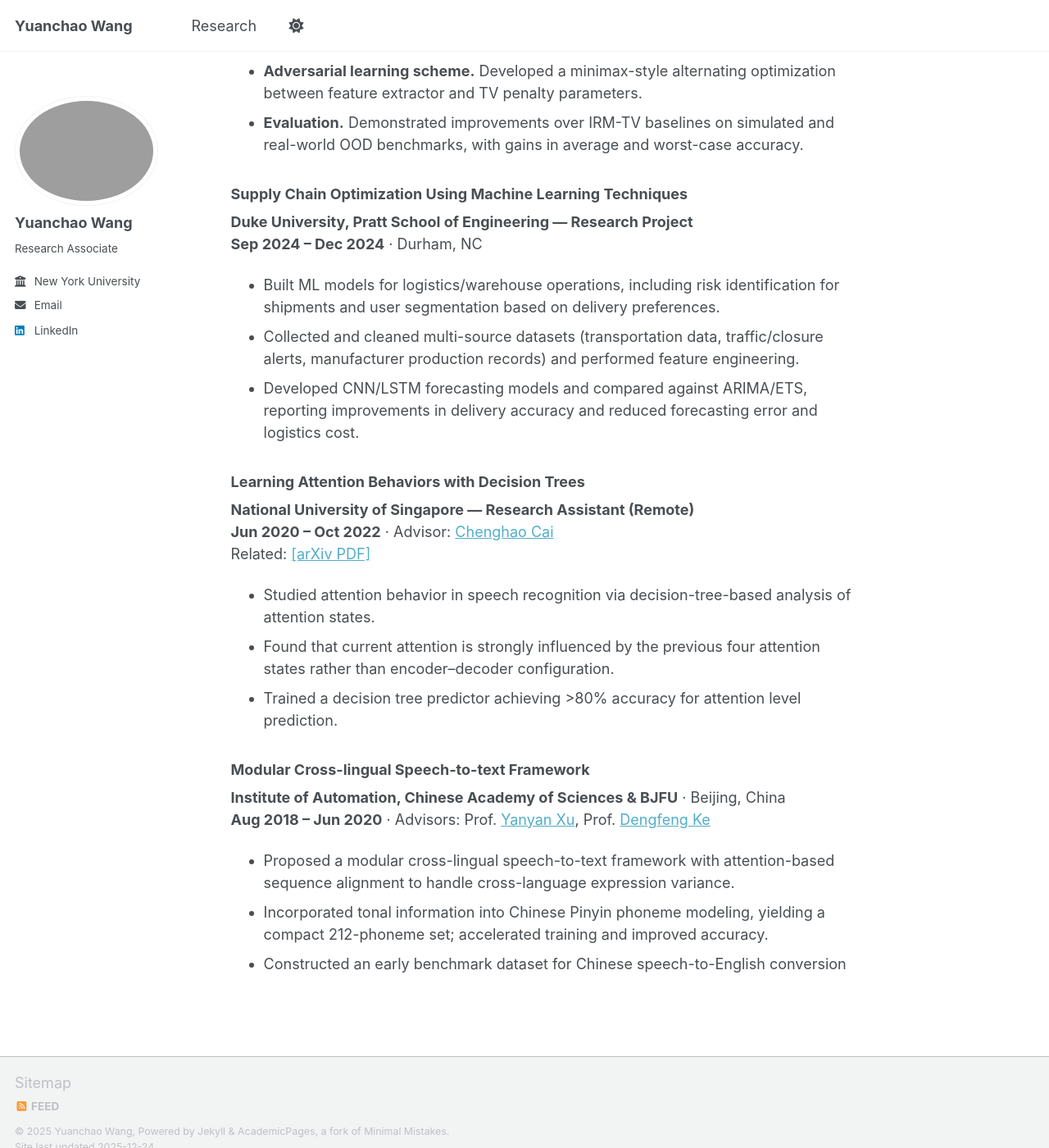
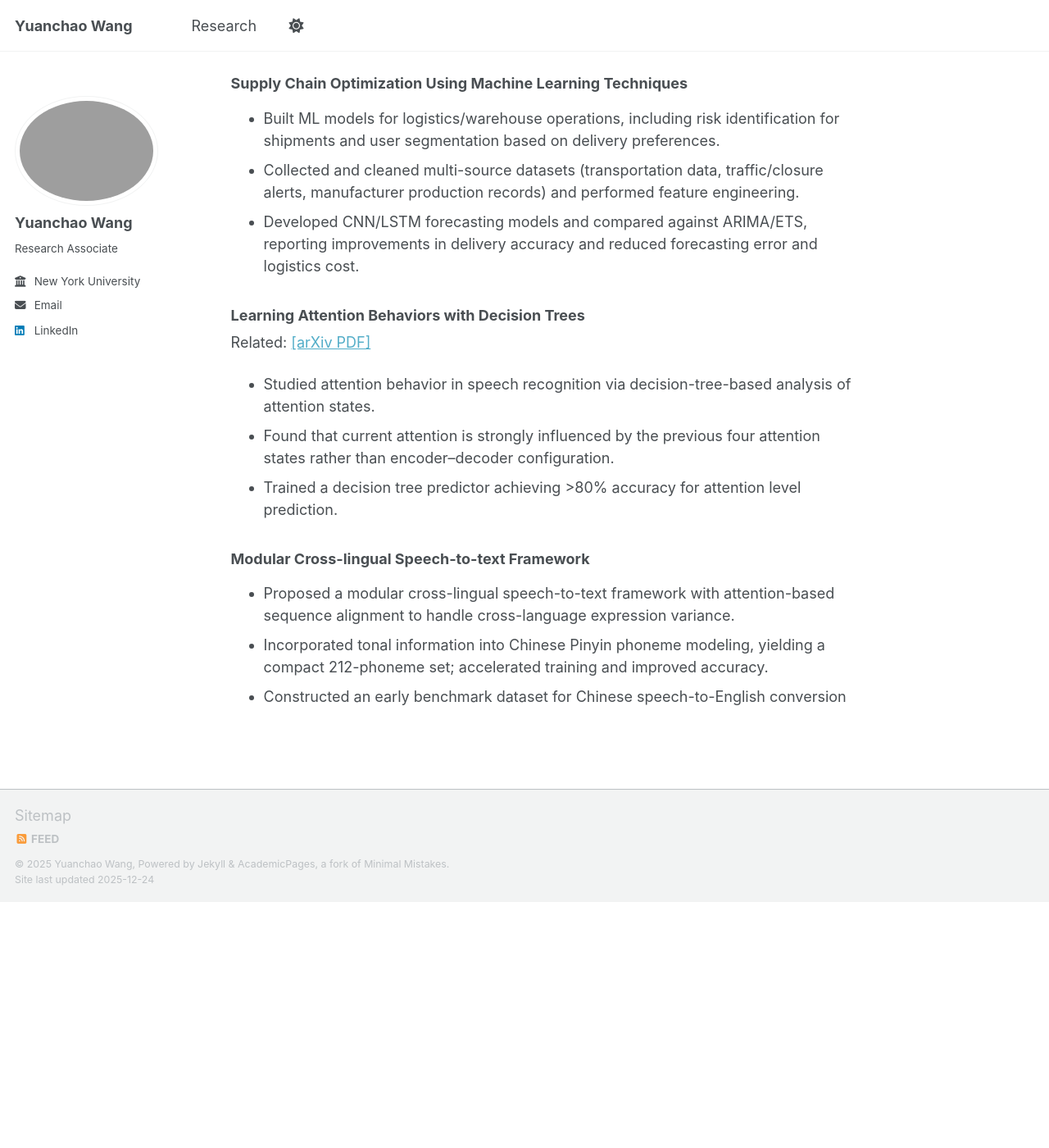
Before and after one commit to JohnnyWyc/JohnnyWyc.github.io, a Jekyll site: the page built from _pages/Research.md, in a window 1280 px wide and 1400 px high, scrolled down 1364 px. Shown: the whole window at 82% size. Built offline with Jekyll 4.4.1, drawn with Linux system fonts in a browser that asks for light colours; a script bundle is joined from its source files by our own code; library files that are not in the unit come from our copies; after the commit the page ends 2464 px from its top, so only the background shows below that; some of the changed text lies outside the part shown.

Commit message:
Update Research.md

```diff
--- a/_pages/Research.md
+++ b/_pages/Research.md
@@ -8,52 +8,50 @@
 
 
 ### Out-of-Distribution Detection via Self-Supervised Geometry Learning
-**New York University — Research Associate (Remote)**
-**May 2024 – Present** · Advisor: Prof. [Bruno Abrahao](https://scholar.google.com/citations?hl=en&user=x34kIOIAAAAJ&view_op=list_works&sortby=pubdate)
-Related: [[OpenReview PDF]](https://openreview.net/pdf?id=c4wEKJOjY3)
+Related: [[arXiv PDF]](https://arxiv.org/abs/2511.13539))
 
 - **Neural-Collapse-guided training framework.** Built a two-phase OOD detection pipeline: (i) train an in-distribution classifier (e.g., ResNet-18) to reach stable collapsed geometry, then (ii) apply geometry-aware regularization at the feature level for OOD separation.
 - **Self-supervised pseudo-OOD generation without external data.** Proposed a feature-space pseudo-OOD strategy using class-wise mixup with \( \lambda \sim \mathrm{Beta}(\alpha,\alpha) \) to generate challenging near-OOD samples while avoiding decision-boundary distortion.
 - **Radius-based and directional feature regularization.** Introduced joint feature-norm shaping via K-bin radius classification/regression with a fractional margin, plus directional separation loss that discourages pseudo-OOD features from aligning with class prototypes.
 
+
+
 ### Distributionally Robust Invariant Learning for OOD Generalization
-**Jinan University — Research Assistant (Remote)**
-**Nov 2024 – Present** · Advisor: Prof. [Zhao-Rong Lai](https://scholar.google.com.hk/citations?user=psPB6TsAAAAJ&hl=en&oi=ao)
+Related: [[arXiv PDF]](https://arxiv.org/abs/2511.13539))
 
 - **Unified OOD view via DRO and invariant learning.** Extended an OOD-TV-IRM style framework by integrating sample-level distributionally robust optimization (DRO) to address both correlation shift (invariance) and diversity shift (adversarial reweighting).
 - **Sample-level adversarial reweighting.** Designed a learnable sample adversary to upweight high-loss and underrepresented samples, approximating worst-case risk under constrained distributional neighborhoods.
 - **Primal–dual–adversarial optimization.** Formulated training as a one-vs-two min–max objective: optimizing the invariant feature extractor against (i) a dual network enforcing TV-based invariance and (ii) a DRO-based sample adversary.
 - **Empirical validation.** Evaluated on multiple benchmark datasets (classification + regression) and observed improvements in worst-case performance under challenging OOD settings.
 
+
+
 ### Out-of-distribution Generalization for Invariant Risk Minimization
-**Jinan University — Research Assistant (Remote)**
-**May 2024 – Oct 2024** · Advisor: Prof. [Zhao-Rong Lai](https://scholar.google.com.hk/citations?user=psPB6TsAAAAJ&hl=en&oi=ao)
 Related: [[ICLR 2025 Poster]](https://iclr.cc/virtual/2025/poster/29073)
 
 - **Autonomous TV penalty.** Proposed an autonomous total-variation penalty whose strength adapts to the invariant feature extractor parameters, improving robustness across environments.
 - **Adversarial learning scheme.** Developed a minimax-style alternating optimization between feature extractor and TV penalty parameters.
 - **Evaluation.** Demonstrated improvements over IRM-TV baselines on simulated and real-world OOD benchmarks, with gains in average and worst-case accuracy.
 
+
 ### Supply Chain Optimization Using Machine Learning Techniques
-**Duke University, Pratt School of Engineering — Research Project**
-**Sep 2024 – Dec 2024** · Durham, NC
 
 - Built ML models for logistics/warehouse operations, including risk identification for shipments and user segmentation based on delivery preferences.
 - Collected and cleaned multi-source datasets (transportation data, traffic/closure alerts, manufacturer production records) and performed feature engineering.
 - Developed CNN/LSTM forecasting models and compared against ARIMA/ETS, reporting improvements in delivery accuracy and reduced forecasting error and logistics cost.
 
+
+
 ### Learning Attention Behaviors with Decision Trees
-**National University of Singapore — Research Assistant (Remote)**
-**Jun 2020 – Oct 2022** · Advisor: [Chenghao Cai](https://www.researchgate.net/profile/Cheng-Hao-Cai)
 Related: [[arXiv PDF]](https://arxiv.org/pdf/2110.03879)
 
 - Studied attention behavior in speech recognition via decision-tree-based analysis of attention states.
 - Found that current attention is strongly influenced by the previous four attention states rather than encoder–decoder configuration.
 - Trained a decision tree predictor achieving >80% accuracy for attention level prediction.
 
+
+
 ### Modular Cross-lingual Speech-to-text Framework
-**Institute of Automation, Chinese Academy of Sciences & BJFU** · Beijing, China
-**Aug 2018 – Jun 2020** · Advisors: Prof. [Yanyan Xu](https://scholar.google.nl/citations?user=JzdwzKIAAAAJ&hl=en), Prof. [Dengfeng Ke](https://scholar.google.com/citations?user=eka4yUgAAAAJ&hl=en&oi=ao)
 
 - Proposed a modular cross-lingual speech-to-text framework with attention-based sequence alignment to handle cross-language expression variance.
 - Incorporated tonal information into Chinese Pinyin phoneme modeling, yielding a compact 212-phoneme set; accelerated training and improved accuracy.
```
